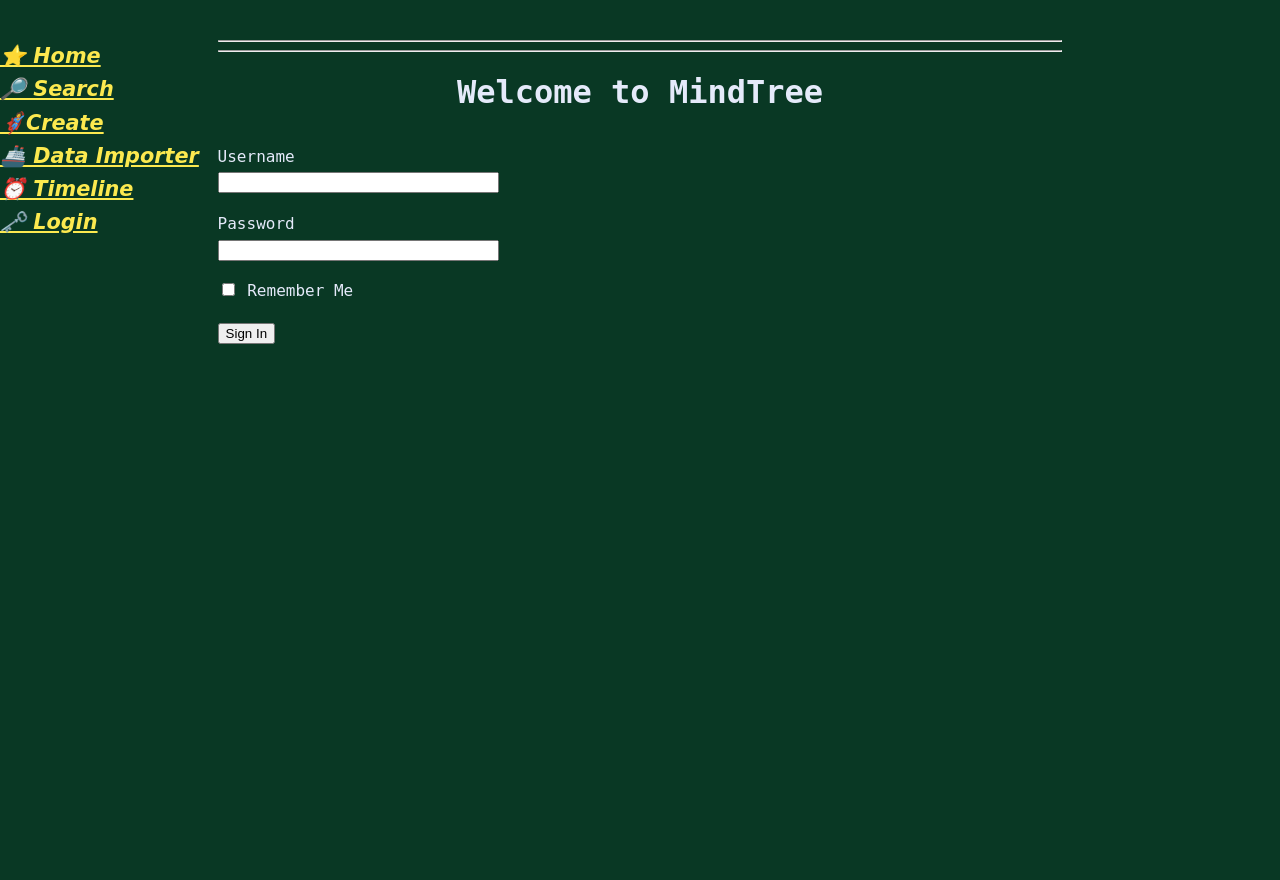
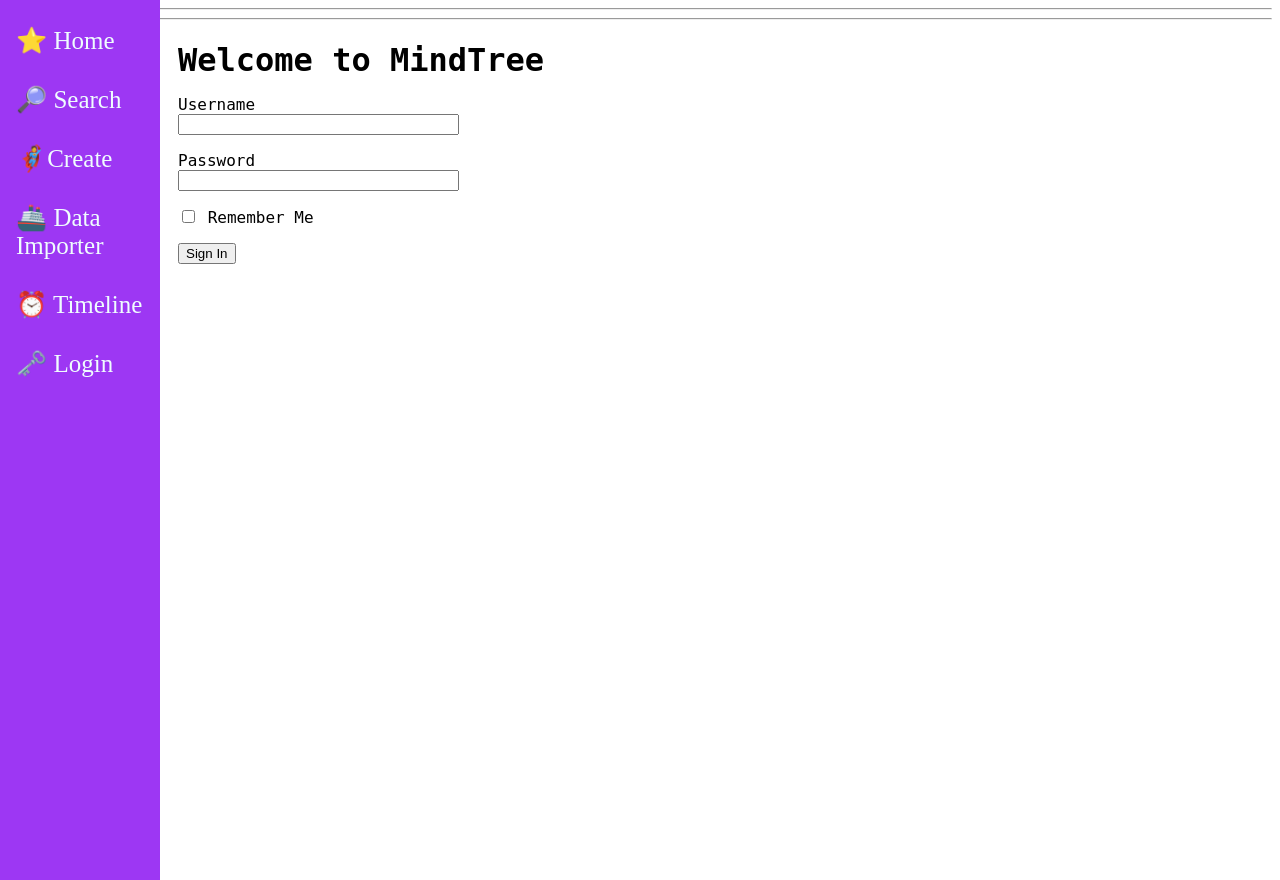
Before and after one commit to piusbird/mastertext, a Flask app: page /login in a window 1280 px wide. Run offline with Flask 2, Linux system fonts and the light colour scheme.

Commit message:
New visual style

```diff
--- a/mastertext/webfrontend/static/main.css
+++ b/mastertext/webfrontend/static/main.css
@@ -1,55 +1,176 @@
+:root {
+  --selection: hsla(var(--accent-color), 80%, 30%, 100%);
+  --selection-light: hsla(var(--accent-color), 50%, 80%, 100%);
+  --background: hsla(var(--background-color), 100%, 10%, 100%);
+  --background-light: hsla(var(--background-color), 10%, 95%, 100%);
+  --text: hsla(var(--text-color), 0%, 90%, 100%);
+  --text-light: hsla(var(--text-color), 90%, 5%, 100%);
+  --pre-background: hsla(var(--background-color), 90%, 5%, 100%);
+  --pre-background-light: hsla(var(--background-color), 10%, 80%, 100%);
+  --a-background: hsla(var(--background-color), 90%, 5%, 100%);
+  --a-background-light: hsla(var(--background-color), 30%, 90%, 100%);
+  --a-color: hsla(var(--accent-color), 70%, 85%, 100%);
+  --a-color-light: hsla(var(--accent-color), 80%, 10%, 100%);
+  --blockquote-border: 0.5ch solid hsla(var(--accent-color), 80%, 80%, 100%);
+  --blockquote-border-light: 0.5ch solid hsla(var(--accent-color), 50%, 30%, 100%);
+  --background-color: #9d37f3;
+  --text-color: #effdfe;
+  --accent-color: 200;
+  --font-family: monospace, monospace;
+  --width: 80ch;
+  --padding: 0px 10px;
+}
+
+main {
+  font-family: var(--font-family);
+  max-width: var(--width);
+  padding: var(--padding);
+  margin: auto;
+  margin-left: 160px;
+}
+
+@media only screen and (max-device-width: 736px) {
+  main {
+    padding: 0rem;
+  }
+}
+
+::selection {
+  background: var(--selection);
+}
+
+body {
+  background: var(--background);
+  color: var(--text);
+}
+
+pre {
+  background-color: var(--pre-background);
+  padding: 1em;
+  border: 0;
+}
+
+a,
+a:active,
+a:visited {
+  color: var(--selection);
+  background-color: var(--a-background);
+}
+
+h1,
+h2,
+h3,
+h4,
+h5 {
+  margin-bottom: .1rem;
+}
+
+blockquote {
+  border-left: var(--blockquote-border);
+  margin: 0.5em 10px;
+  padding: 0.5em 10px;
+}
+
+footer {
+  align-items: center;
+}
+
+@media (prefers-color-scheme: light) {
+  ::selection {
+    background: var(--selection-light);
+  }
+
+  body {
+    background: var(--background);
+    color: var(--text);
+  }
+  error-msgs {
+	color: var(--accent-color)
+  }
+
+.sidenav {
+	background: #effdfe;
+}
+  pre {
+    background-color: var(--pre-background-light);
+    padding: 1em;
+    border: 0;
+  }
+
+  a,
+  a:active,
+  a:visited {
+    color: var(--a-color-light);
+    background-color: var(--a-background-light);
+  }
+
+  h1,
+  h2,
+  h3,
+  h4,
+  h5 {
+    margin-bottom: .1rem;
+  }
+
+  blockquote {
+    border-left: var(--blockquote-border-light);
+    margin: 0.5em 10px;
+    padding: 0.5em 10px;
+  }
+}
+
 .fancy-pants {
   font-family: cursive, sans-serif;
+  align-items: center;
   font-size: 20px;
   font-weight: bolder;
   font-style: italic;
 }
 
-.sidebar {
-      font-family: cursive, sans-serif;
-      font-size: 1.3rem;
-      font-weight: bolder;
-      font-style: italic;
-      position: absolute;
+.sidenav {
+	height: 100%; /* Full-height: remove this if you want "auto" height */
+	width: 160px; /* Set the width of the sidebar */
+	position: fixed; /* Fixed Sidebar (stay in place on scroll) */
+	z-index: 1; /* Stay on top */
+	top: 0; /* Stay at the top */
 	left: 0;
+	background-color: #9d37f3 ;/* Purple! */
+	overflow-x: hidden; /* Disable horizontal scroll */
+	padding-top: 20px;
   }
 
-body {
-	margin:40px auto;
-	max-width:66%;
-	line-height:1.6;
-	font-family:monospace;
-	font-size:16px;
-	color:#e5eafa;
-	background:#093824;
-	padding:0 10px
+  /* The navigation menu links */
+  .sidenav a {
+	padding: 6px 8px 6px 16px;
+	text-decoration: none;
+	font-size: 25px;
+	color: var(--text-color);
+	display: block;
   }
 
-h1,h2,h3{
-	line-height:1.2;
+  /* When you mouse over the navigation links, change their color */
+  .sidenav a:hover {
+	color: var(--pre-background);
   }
 
-h1 {
-	text-align: center;
-	margin-bottom: 1em;
+ error-msgs {
+	color: var(--accent-color);
  }
 
-a {
-	color: #FCE94F;
-	font-weight: 600;
-	word-wrap: break-word;
-	overflow-wrap: break-word;
+  /* On smaller screens, where height is less than 450px, change the style of the sidebar (less padding and a smaller font size) */
+  @media screen and (max-height: 450px) {
+	.sidenav {padding-top: 15px;}
+	.sidenav a {font-size: 18px;}
   }
 
-
 .cm {
-    border: 2px solid #FCE93C;
+  border: 2px solid var(--blockquote-border);
   border-radius: 25px;
   padding: auto;
 }
 
 .pink-box {
-	border: 2px solid palevioletred;
+  border: 2px solid var(--blockquote-border);
   padding: auto;
-
+  align-items: center;
 }
--- a/mastertext/webfrontend/templates/base.html
+++ b/mastertext/webfrontend/templates/base.html
@@ -4,10 +4,7 @@
 <meta charset="utf-8">
 <meta name="viewport" content="width=device-width, initial-scale=1">
 <link rel="stylesheet" type="text/css" href="{{ url_for('static', filename='main.css') }}">
-<link rel="stylesheet" type="text/css" href="{{ url_for('static',
-    filename='bower_components/simplemde/dist/simplemde.min.css') }}">
-<script src="{{ url_for('static',  filename='bower_components/simplemde/dist/simplemde.min.js') }}">
-</script>
+
 {% if title %}
  <title>{{ title }} - MasterText</title>
 {% else %}
@@ -15,9 +12,9 @@
 {% endif %}
 </head>
 
-<body>
+<body id="top">
 
-<div class="sidebar">
+<div class="sidenav">
   <a href="/index"> ⭐ Home </a> <br/>
   <a href="/s"> 🔎 Search </a> <br/>
    <a href="/create"> 🦸Create </a><br/>
@@ -33,7 +30,8 @@
 </div>
 <hr>
 <hr>
-<span style="color: peru;"> {% with messages = get_flashed_messages() %}
+        <main>
+          <error-msgs>{% with messages = get_flashed_messages() %}
             {% if messages %}
             <marquee width="60%" direction="up" height="100px">
             <ul>
@@ -43,8 +41,10 @@
             </ul>
             </marquee>
             {% endif %}
+          </error-msgs>
           {% endwith %}
-        </span>
-<div class="app-content"> {% block content %}{% endblock %} </div>
+        <div class="app-content">
+  {% block content %}{% endblock %} </div>
+</main>
 </body>
 </html>
--- a/mastertext/webfrontend/templates/create.html
+++ b/mastertext/webfrontend/templates/create.html
@@ -1,5 +1,9 @@
 {% extends "base.html" %}
 {% block content %}
+<script src="{{ url_for('static',  filename='bower_components/simplemde/dist/simplemde.min.js') }}">
+</script>
+<link rel="stylesheet" type="text/css" href="{{ url_for('static',
+    filename='bower_components/simplemde/dist/simplemde.min.css') }}">
 
 <h1>Blob Create</h1>
 
```
Lines whose indentation alone changed are shown as unchanged.
